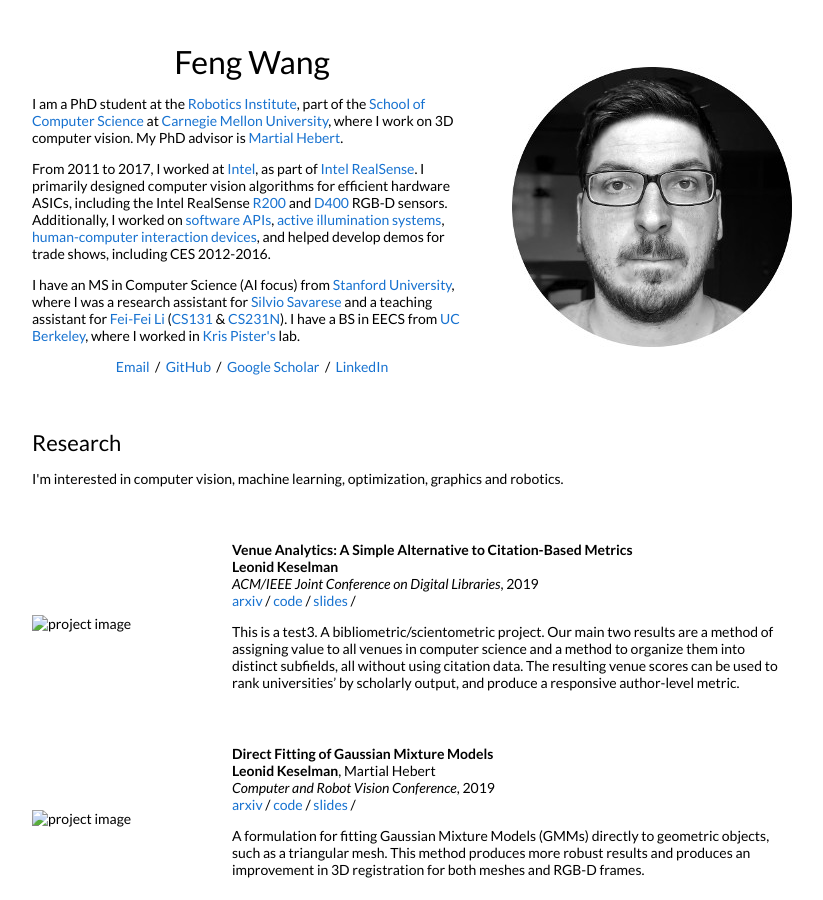
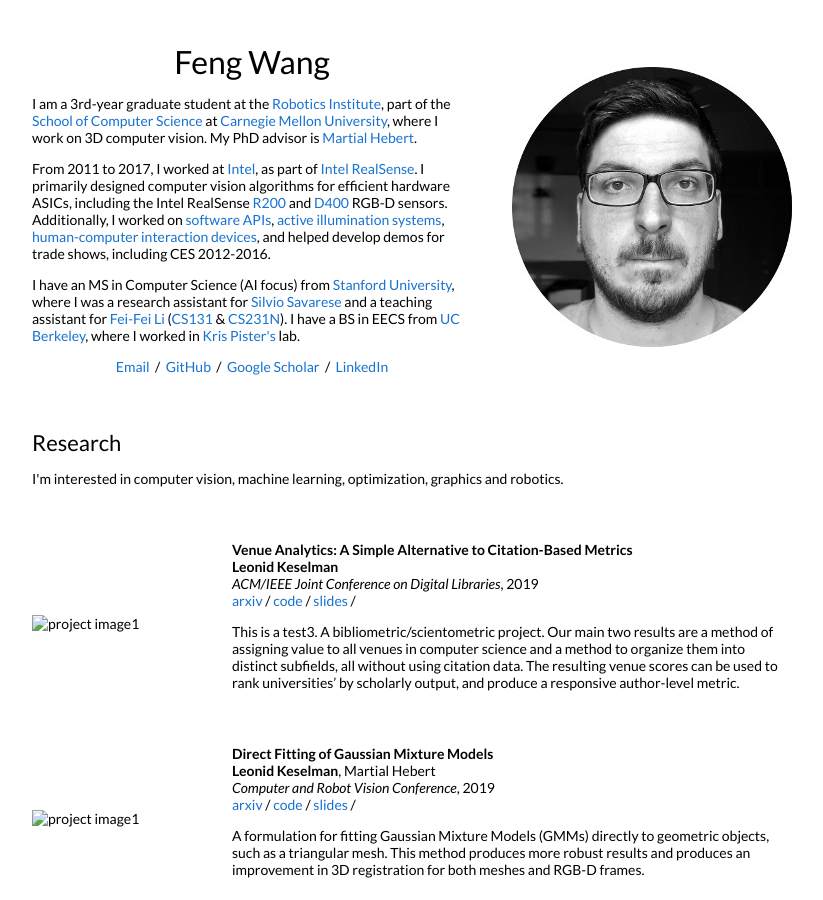
Before and after one commit to feng-wang-thu19/wangf.github.io, a Jekyll site: the page built from _posts/2019-06-02-venue.markdown, in a window 1280 px wide and 900 px high. Shown: the whole window, without its empty margins (228-1051 px from the left). Built offline with Jekyll 4.4.1, drawn with Linux system fonts in a browser that asks for light colours.

Commit message:
Update default.html

```diff
--- a/_layouts/default.html
+++ b/_layouts/default.html
@@ -27,7 +27,7 @@
               <h1>
                 Feng Wang
               </h1>
-              <p>I am a PhD student at the <a href="https://www.ri.cmu.edu/">Robotics Institute</a>, part of the <a href="https://www.scs.cmu.edu/">School of Computer Science</a> at <a href="https://www.cmu.edu/">Carnegie Mellon University</a>, where I work on 3D computer vision. My PhD advisor is <a href="http://www.cs.cmu.edu/~hebert/">Martial Hebert</a>.
+              <p>I am a 3rd-year graduate student at the <a href="https://www.ri.cmu.edu/">Robotics Institute</a>, part of the <a href="https://www.scs.cmu.edu/">School of Computer Science</a> at <a href="https://www.cmu.edu/">Carnegie Mellon University</a>, where I work on 3D computer vision. My PhD advisor is <a href="http://www.cs.cmu.edu/~hebert/">Martial Hebert</a>.
               </p>
               <p>
                 From 2011 to 2017, I worked at <a href="https://www.intel.com">Intel</a>, as part of <a href="https://www.intelrealsense.com/">Intel RealSense</a>. I primarily designed computer vision algorithms for efficient hardware ASICs, including the Intel RealSense <a href="https://software.intel.com/en-us/articles/realsense-r200-camera">R200</a> and <a href="https://software.intel.com/en-us/realsense/d400">D400</a> RGB-D sensors. Additionally, I worked on <a href="https://github.com/IntelRealSense/librealsense">software APIs</a>, <a href="https://patents.google.com/patent/US9992474B2">active illumination systems</a>, <a href="https://patents.google.com/patent/US9304597">human-computer interaction devices</a>, and helped develop demos for trade shows, including CES 2012-2016.
@@ -65,7 +65,7 @@
           {% if cat == 'research' %}
           <tr>
             <td style="padding:2.5%;width:25%;vertical-align:middle;min-width:120px">
-              <img src="/tn{{post.image}}" alt="project image" style="width:auto; height:auto; max-width:100%;" />
+              <img src="tn{{post.image}}" alt="project image1" style="width:auto; height:auto; max-width:100%;" />
             </td>
             <td style="padding:2.5%;width:75%;vertical-align:middle">
               <h3>{{post.title}}</h3>
```
